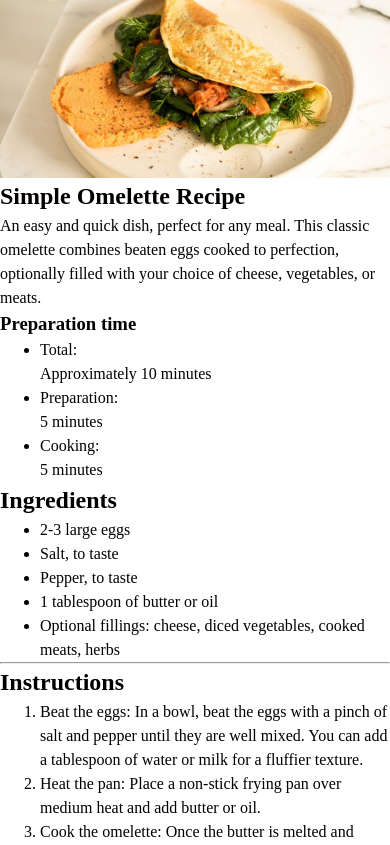
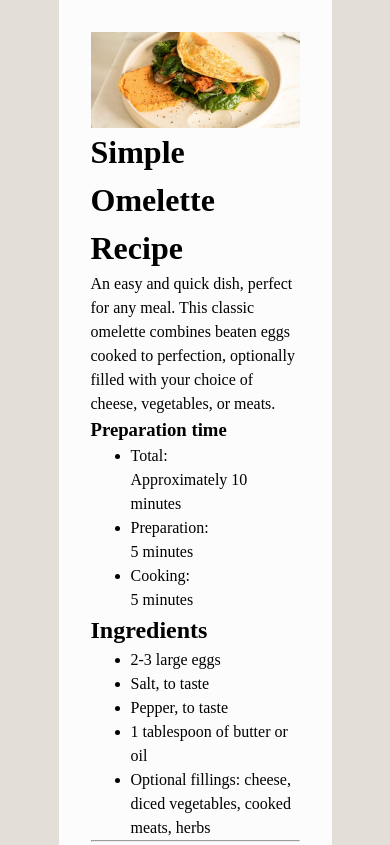
Before and after one commit to apradaglez/recipe-page-main, a plain HTML site: page index.html in a window 390 px wide. Shown: the top 845 px of the page. Drawn offline with Linux system fonts and the light colour scheme; files whose address does not match are found by name.

Commit message:
included media query for desktop

```diff
--- a/assets/css/styles.css
+++ b/assets/css/styles.css
@@ -1,5 +1,5 @@
 :root {
-    --clr-white: hsl(30, 54%, 90%);
+    --clr-white: hsl(0, 0%, 99%);
     --clr-stone100: hsl(30, 18%, 87%);
     --clr-stone600: hsl(30, 10%, 34%);
     --clr-stone000: hsl(24, 5%, 18%);
@@ -9,8 +9,8 @@
 
     --fs-body: 16px;
 
-    --ff-young-serif: "Young-serif";
-    --ff-outfit: "Outfit";
+    --ff-young-serif: Young-serif;
+    --ff-outfit: Outfit;
 
     --fw-400: 400;
     --fw-600: 600;
@@ -20,30 +20,53 @@
     --desktop: 1440px;
 }
 
+
 @font-face {
-    font-family: "Young-serif";
-    src: url("../fonts/young-serif/YoungSerif-Regular.ttf") format("truetype"),
-    url("../fonts/young-serif/YoungSerif-Regular.woff2") format("woff");
+    font-family: Young-serif;
+    src: url(../fonts/young-serif/YoungSerif-Regular.ttf) format(truetype),
+    url(../fonts/young-serif/YoungSerif-Regular.woff2) format(woff);
     font-display: swap;
 }
 
 @font-face {
-    font-family: "Outfit";
-    src: url("../fonts/outfit/Outfit-VariableFont_wght.ttf") format("truetype"),
-    url("../fonts/outfit/Outfit-VariableFont_wght.woff2") format("woff");
+    font-family: Outfit;
+    src: url(../fonts/outfit/Outfit-VariableFont_wght.ttf) format(truetype),
+    url(../fonts/outfit/Outfit-VariableFont_wght.woff2) format(woff);
     font-display: swap;
 }
 
 body {
     font-family: var(--ff-outfit);
     font-size: var(--fs-body);
-    max-height: 100vh;
+    /* max-height: 100vh; */
+    background-color: var(--clr-stone100);
+}
+
+.wrapp {
+    background-color: var(--clr-white);
+    width: 100%;
 }
 
 
 
+.container {
+    padding: 2rem;
+}
+
+.image-recipe__figure {
+    width: 100vw;
+}
+
+.recipe-title__h1 {
+    font-size: 2rem;
+}
 
 
+.recipe-title__h1,
+.title__h2 {
+    font-family: var(--ff-young-serif);
+    font-weight: var(--fw-600);
+}
 
 
 
@@ -53,3 +76,23 @@ body {
 .attribution a {
     color: hsl(228, 45%, 44%);
 }
+
+
+@media (width > 375px) {
+
+    .wrapp {
+        width: min(44em, 70%);
+        margin-inline: auto;
+        padding: 2rem;
+    }
+
+    .image-recipe__img {
+        width: 100%;
+    }
+
+    .container {
+        padding: 0;
+    }
+
+
+}
--- a/index.html
+++ b/index.html
@@ -14,13 +14,11 @@
 
 <body>
 
-  <article class="container">
-
-    <figure class="image-recipe__figure">
+  <main class="wrapp">
 
     <img src="assets/images/image-omelette.jpeg" class="image-recipe__img" alt="">
 
-    </figure>
+    <article class="container">
 
       <h1 class="recipe-title__h1">Simple Omelette Recipe</h1>
 
@@ -105,7 +103,8 @@
           </li>
 
           <li class="instructions-item__li">
-          <span>Add fillings (optional):</span> When the eggs begin to set at the edges but are still slightly runny in
+            <span>Add fillings (optional):</span> When the eggs begin to set at the edges but are still slightly runny
+            in
             the
             middle, sprinkle your chosen fillings over one half of the omelette.
           </li>
@@ -161,12 +160,13 @@
 
     </article>
 
-
-
     <!-- <div class="attribution">
       Challenge by <a href="https://www.frontendmentor.io?ref=challenge" target="_blank">Frontend Mentor</a>.
       Coded by <a href="#">Your Name Here</a>.
     </div> -->
+
+  </main>
+
 </body>
 
 </html>
```
Lines whose indentation alone changed are shown as unchanged.
